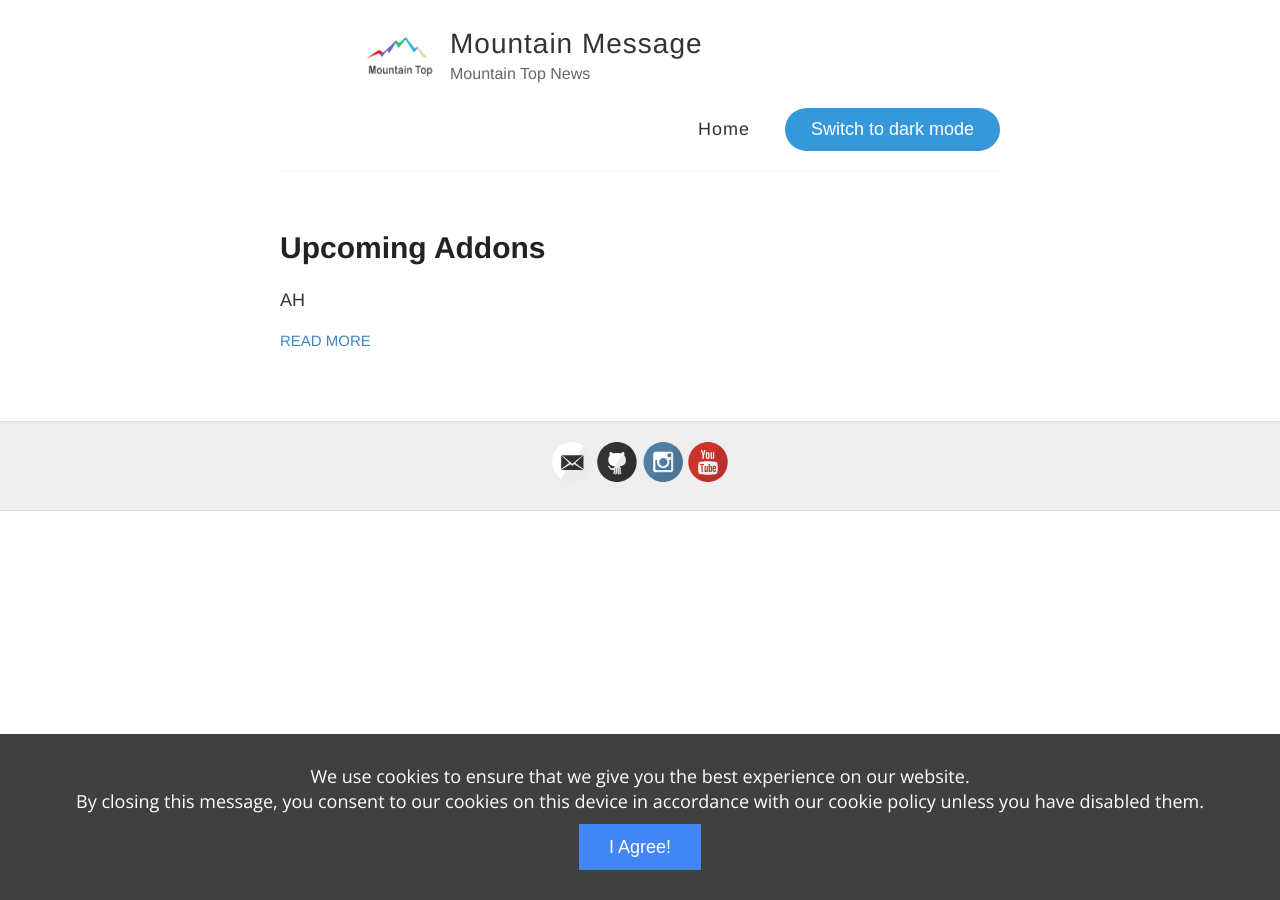
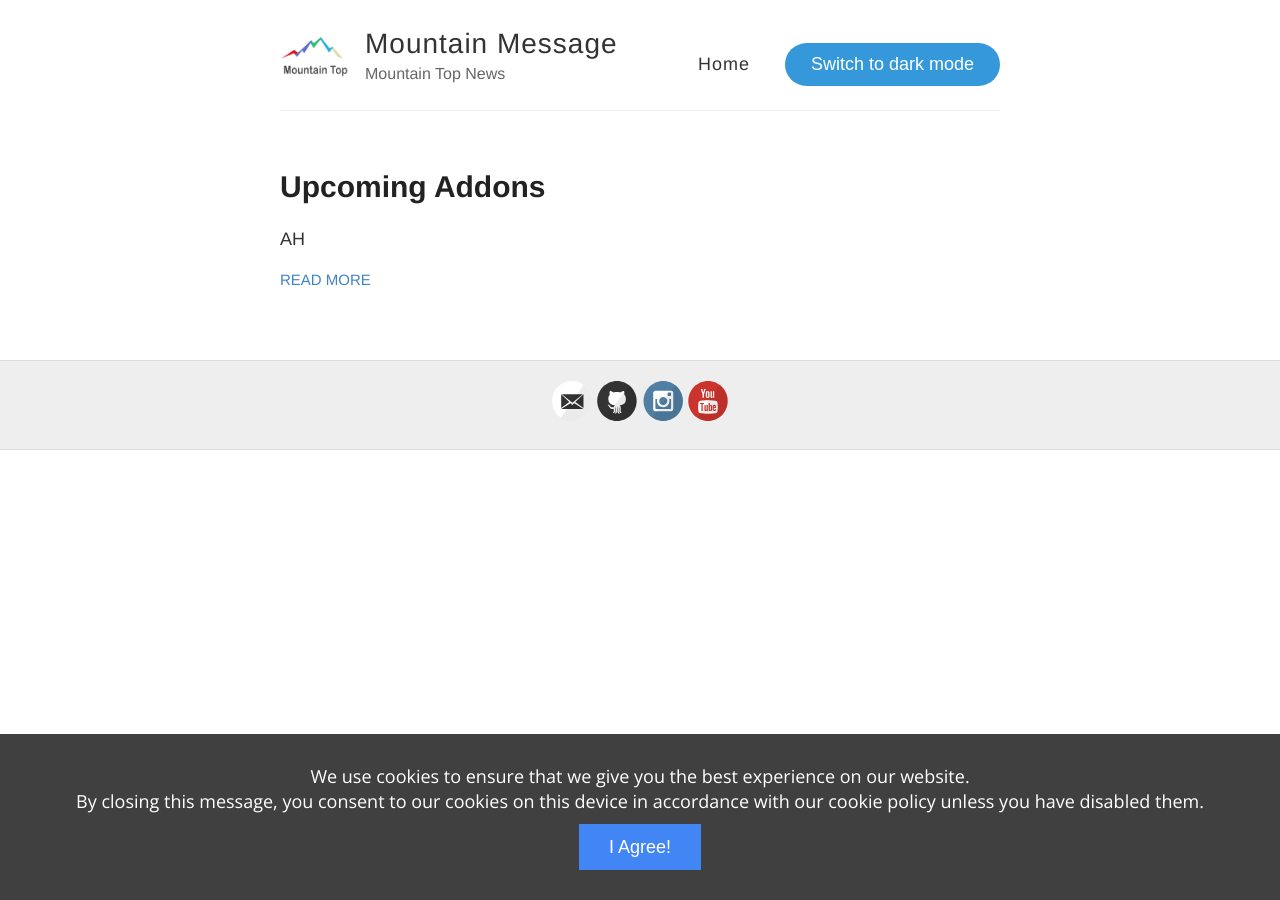
Before and after one commit to NewCaledoniaDevTeam/MountainMessage, a Jekyll site: the page built from index.html, in a window 1280 px wide. Built offline with Jekyll 4.4.1, drawn with Linux system fonts in a browser that asks for light colours.

Commit message:
Update default.html

```diff
--- a/_layouts/default.html
+++ b/_layouts/default.html
@@ -57,8 +57,8 @@
     <div class="wrapper-masthead">
         <div class="container">
             <header class="masthead clearfix">
-		<a href="{{ site.baseurl }}/" class="site-avatar"><img src="{{ site.baseurl }}/images/hero-img.png" alt="" class="dark-only"/></a>
-		<a href="{{ site.baseurl }}/" class="site-avatar"><img src="{{ site.baseurl }}/images/hero-img.light.png" alt="" class="light-only"/></a>
+		<a href="{{ site.baseurl }}/" class="site-avatar dark-only"><img src="{{ site.baseurl }}/images/hero-img.png" alt=""/></a>
+		<a href="{{ site.baseurl }}/" class="site-avatar light-only"><img src="{{ site.baseurl }}/images/hero-img.light.png" alt=""/></a>
 
                 <div class="site-info">
                     <h1 class="site-name"><a href="{{ site.baseurl }}/">{{ site.name }}</a></h1>
```
